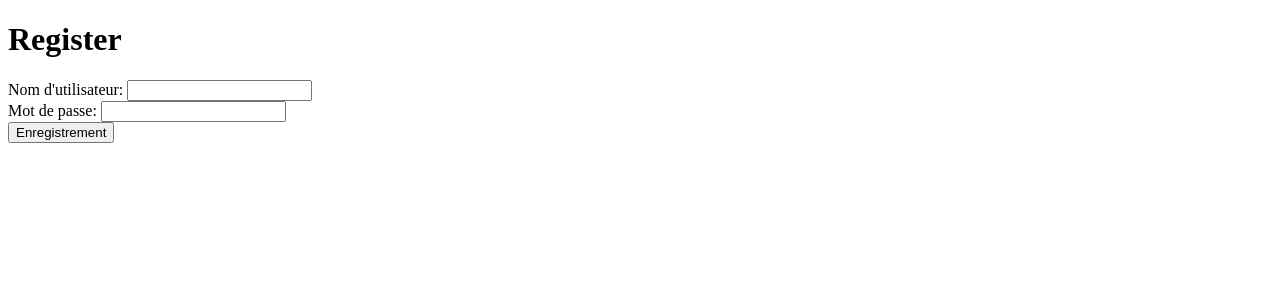
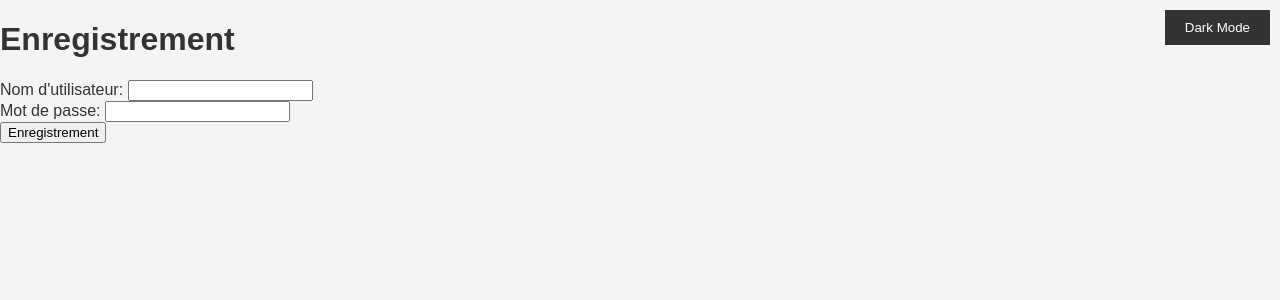
Before and after one commit to Turtelthib/Php_todo, a PHP site: page /register.php in a window 1280 px wide. Shown: the top 300 px of the page. Run offline with PHP 8.4, Linux system fonts and the light colour scheme.

```diff
--- a/PHPTodo.sql
+++ b/PHPTodo.sql
@@ -64,7 +64,7 @@ CREATE TABLE `utilisateurs` (
 
 LOCK TABLES `utilisateurs` WRITE;
 /*!40000 ALTER TABLE `utilisateurs` DISABLE KEYS */;
-INSERT INTO `utilisateurs` VALUES (1,'Thibaut','$2y$10$2hPEcDifKb9u8B.0sPlPreMbwurdJlPfK5ZTMIbdO4G/HPLtJhL4m'),(2,'VOITURE','$2y$10$cbGjE/z.Vx/Vp23XRz7cgu22cWf5ImuBtA3dpAQzuDTPsSpunzfjG');
+INSERT INTO `utilisateurs` VALUES (1,'Thibaut','$2y$10$2hPEcDifKb9u8B.0sPlPreMbwurdJlPfK5ZTMIbdO4G/HPLtJhL4m')
 /*!40000 ALTER TABLE `utilisateurs` ENABLE KEYS */;
 UNLOCK TABLES;
 /*!40103 SET TIME_ZONE=@OLD_TIME_ZONE */;
--- a/config.php
+++ b/config.php
@@ -1,8 +1,8 @@
 <?php
-    $host = 'localhost';
-    $db   = 'PHPTodo';
-    $user = 'root';
-    $pass = 'test';
+    $host = 'YOUR_HOST';
+    $db   = 'YOUR_DB';
+    $user = 'YOUR_DB_USER';
+    $pass = 'YOUR_DB_PASSWORD';
     $charset = 'utf8mb4';
 
     $dsn = "mysql:host=$host;dbname=$db;charset=$charset";
--- a/dashboard.php
+++ b/dashboard.php
@@ -37,7 +37,7 @@ if ($_SERVER['REQUEST_METHOD'] === 'POST' && isset($_POST['taches'])) {
     <?php endif; ?>
 </head>
 <body>
-    <h1>Your Tasks</h1>
+    <h1>Vos tâches</h1>
     <form action="dashboard.php" method="post">
         <input type="text" name="taches" required>
         <input type="submit" value="Ajouter">
--- a/index.php
+++ b/index.php
@@ -23,10 +23,10 @@ if ($_SERVER['REQUEST_METHOD'] === 'POST') {
             header('Location: dashboard.php');
             exit;
         } else {
-            $message = 'Login failed';
+            $message = 'Connection échoué.';
         }
     } else {
-        $message = 'Please fill both fields';
+        $message = 'Remplissez tous les champs !';
     }
 }
 ?>
@@ -43,7 +43,7 @@ if ($_SERVER['REQUEST_METHOD'] === 'POST') {
     <?php endif; ?>
 </head>
 <body>
-    <h1>Login</h1>
+    <h1>Connection</h1>
     <form action="index.php" method="post">
         Non d'utilisateur: <input type="text" name="nom_utilisateur"><br>
         Mot de passe: <input type="password" name="mot_de_passe"><br>
--- a/register.php
+++ b/register.php
@@ -35,14 +35,25 @@ if ($_SERVER['REQUEST_METHOD'] === 'POST') {
 <html>
 <head>
     <title>Register</title>
+    <meta charset="UTF-8">
+    <meta name="viewport" content="width=device-width, initial-scale=1.0">
+    <title>Your To-Do App</title>
+    <link rel="stylesheet" href="style.css">
+    <?php if (isset($_SESSION['dark_mode']) && $_SESSION['dark_mode']): ?>
+        <link rel="stylesheet" href="dark_mode.css">
+    <?php endif; ?>
 </head>
 <body>
-    <h1>Register</h1>
+    <h1>Enregistrement</h1>
     <form action="register.php" method="post">
         Nom d'utilisateur: <input type="text" name="nom_utilisateur" required><br>
         Mot de passe: <input type="password" name="mot_de_passe" required><br>
         <input type="submit" value="Enregistrement">
     </form>
     <p><?= $message ?></p>
+    <form action="dark_mode.php" method="POST" style="position: absolute; top: 10px; right: 10px;">
+        <input type="hidden" name="dark_mode" value="<?php echo isset($_SESSION['dark_mode']) && $_SESSION['dark_mode'] ? 'false' : 'true'; ?>">
+        <button type="submit"><?php echo isset($_SESSION['dark_mode']) && $_SESSION['dark_mode'] ? 'Light Mode' : 'Dark Mode'; ?></button>
+    </form>
 </body>
 </html>
```
